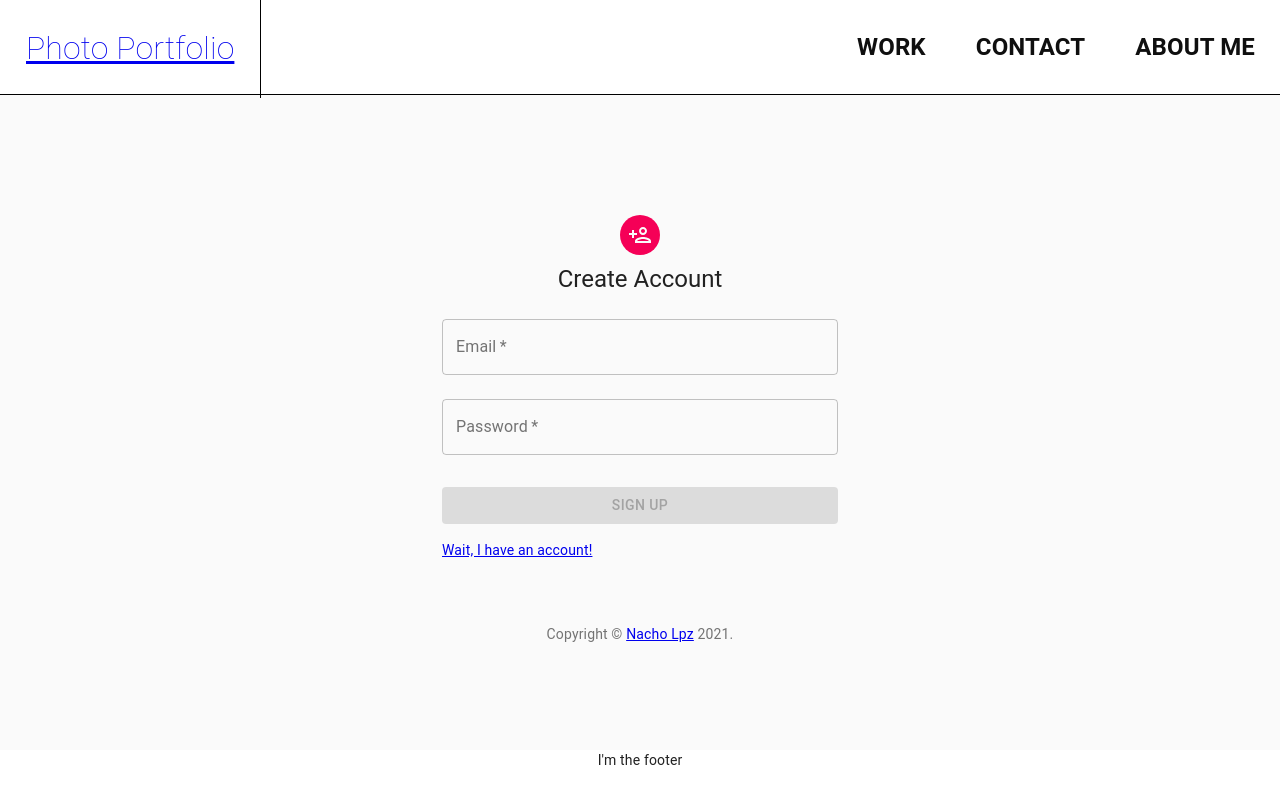
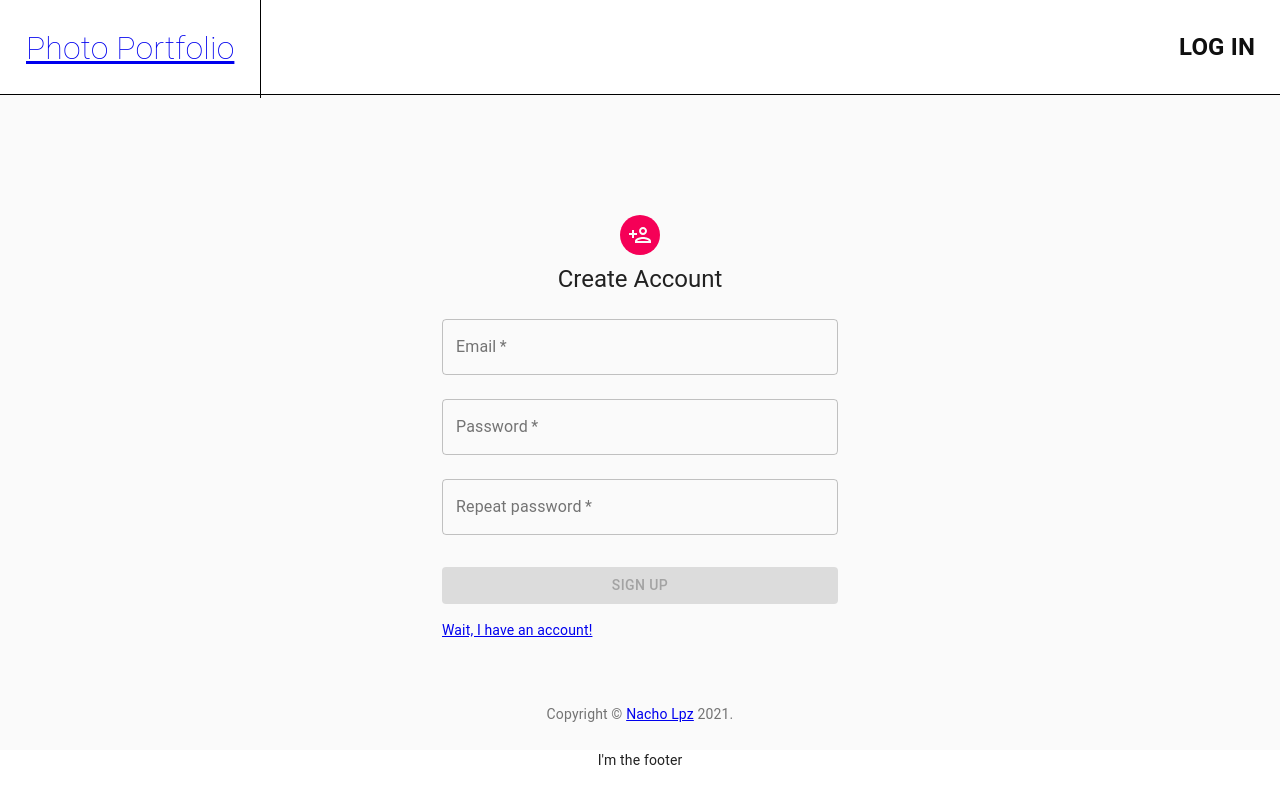
Before and after one commit to jorgeiglopez/photo-portfolio, a React (Create React App) app: page /signup in a window 1280 px wide. Built offline with nearby package versions, Linux system fonts and the light colour scheme; no server answers.

Commit message:
Changed logic inside useHttpRequest + added repeat password

```diff
--- a/src/components/auth/AuthForm.js
+++ b/src/components/auth/AuthForm.js
@@ -49,6 +49,7 @@ const AuthForm = () => {
 	useEffect(() => {
 		if (response && response.idToken) {
 			console.log('--- USER LOGGED IN!! ---');
+			console.log(response.idToken)
 			authCtx.logIn(response.idToken);
 		}
 	}, [JSON.stringify(response)]);
@@ -101,7 +102,7 @@ const AuthForm = () => {
 							setPassword={setPassword}
 							passwordError={passwordError}
 							setPasswordError={setPasswordError}
-							isLoginMode={isLoginMode}
+							repeat={!isLoginMode}
 						/>
 						<Button
 							disabled={!isFormValid}
--- a/src/components/auth/PasswordTextField.js
+++ b/src/components/auth/PasswordTextField.js
@@ -1,7 +1,26 @@
 import TextField from '@material-ui/core/TextField';
+import React, { useRef, useState } from 'react';
 
 const PasswordTextField = (props) => {
+	const p1 = useRef();
+	const p2 = useRef();
+	const [match, setMatch] = useState(true);
+
+	const validatePasswordsMatch = () => {
+		if (p1.current.value.trim().length === 0 || p2.current.value.trim().length === 0) {
+			return;
+		}
+		if (p1.current.value === p2.current.value) {
+			setMatch(true);
+		} else {
+			setMatch(false);
+		}
+	};
+
 	const validatePassword = (input) => {
+		if (props.repeat) {
+			validatePasswordsMatch();
+		}
 		if (!input || input.trim().length === 0) {
 			props.setPasswordError('(*) Password is required');
 		} else if (input.trim().length < 6) {
@@ -12,17 +31,14 @@ const PasswordTextField = (props) => {
 		return input;
 	};
 
-	const onChangeHandler = (event) => {
+	const onChangeHandler1 = (event) => {
 		props.setPassword(validatePassword(event.target.value));
-	};
-
-	const onBlurHandler = (_event) => {
-		validatePassword(props.password);
 	};
 
 	const fieldsToRender = [];
 	fieldsToRender.push(
 		<TextField
+			inputRef={p1}
 			id='password'
 			label='Password'
 			name='password'
@@ -35,10 +51,28 @@ const PasswordTextField = (props) => {
 			margin='normal'
 			fullWidth
 			type='password'
-			onChange={onChangeHandler}
-			onBlur={onBlurHandler}
+			onChange={onChangeHandler1}
+			onBlur={(event)=>validatePassword(event.target.value)}
 		/>
 	);
+	if (props.repeat === true) {
+		fieldsToRender.push(
+			<TextField
+				inputRef={p2}
+				id='password2'
+				label='Repeat password'
+				name='password2'
+				required
+				error={!match}
+				helperText={!match && 'Both passwords should match'}
+				variant='outlined'
+				margin='normal'
+				fullWidth
+				type='password'
+				onChange={event => validatePasswordsMatch()}
+			/>
+		);
+	}
 
 	return <>{fieldsToRender}</>;
 };
--- a/src/components/top-bar/NavigationMain.js
+++ b/src/components/top-bar/NavigationMain.js
@@ -1,25 +1,40 @@
 import classes from './NavigationMain.module.css';
 import { NavLink, Link } from 'react-router-dom';
+import { useContext } from 'react';
+import AuthContext from '../../contex/auth-context';
 
 const NavigationMain = () => {
+	const isLoggedIn = useContext(AuthContext).isLoggedIn;
 	return (
 		<header className={classes.header}>
 			<div className={classes.logo}>
 				<Link to='/home'>Photo Portfolio</Link>
 			</div>
 			<div className={classes.menu}>
+				{isLoggedIn && (
 					<NavLink to='/albums' className={classes.link}>
 						<div className={classes.title}>Work</div>
 						<div className={classes.bar}></div>
 					</NavLink>
+				)}
+				{isLoggedIn && (
 					<NavLink to='/contact' className={classes.link}>
 						<div className={classes.title}>Contact</div>
 						<div className={classes.bar}></div>
 					</NavLink>
+				)}
+				{isLoggedIn && (
 					<NavLink to='/about-me' className={classes.link}>
 						<div className={classes.title}>About Me</div>
 						<div className={classes.bar}></div>
 					</NavLink>
+				)}
+				{!isLoggedIn && (
+					<NavLink to='/login' className={classes.link}>
+						<div className={classes.title}>Log in</div>
+						<div className={classes.bar}></div>
+					</NavLink>
+				)}
 			</div>
 		</header>
 	);
--- a/src/hooks/useHttpRequest.js
+++ b/src/hooks/useHttpRequest.js
@@ -7,7 +7,7 @@ const useHttpRequest = (request = null) => {
 
 	useEffect(() => {
 		if (request && request.url) {
-            console.log("Sending request to: ", request.url);
+			console.log('Sending request to: ', request.url);
 			setLoading(true);
 			fetch(request.url, {
 				method: request.method || 'GET',
@@ -15,24 +15,22 @@ const useHttpRequest = (request = null) => {
 				body: request.body ? JSON.stringify(request.body) : null,
 			})
 				.then((response) => {
-
-                    if (response.ok) {
-						response.json().then((parsed) => {
-                            setResponse(parsed);
-                            setLoading(false);
-                        });
+					if (response.ok) {
+						return response.json();
 					} else {
-						response.json().then((parsed) => {
-							console.log('Error in the response: ', parsed);
-							setError(parsed.error.message);
-                            setLoading(false);
+						return response.json().then((parsed) => {
+							throw new Error(parsed.error.message);
 						});
 					}
 				})
+				.then((response) => {
+					setLoading(false);
+					setResponse(response);
+				})
 				.catch((error) => {
 					setLoading(false);
-					console.log('Error: ', error);
-					setError('User creation failed: ' + error);
+					setError(error.message);
+					console.error(error.message);
 				});
 		}
 	}, [JSON.stringify(request)]);
```
Lines whose indentation alone changed are shown as unchanged.
